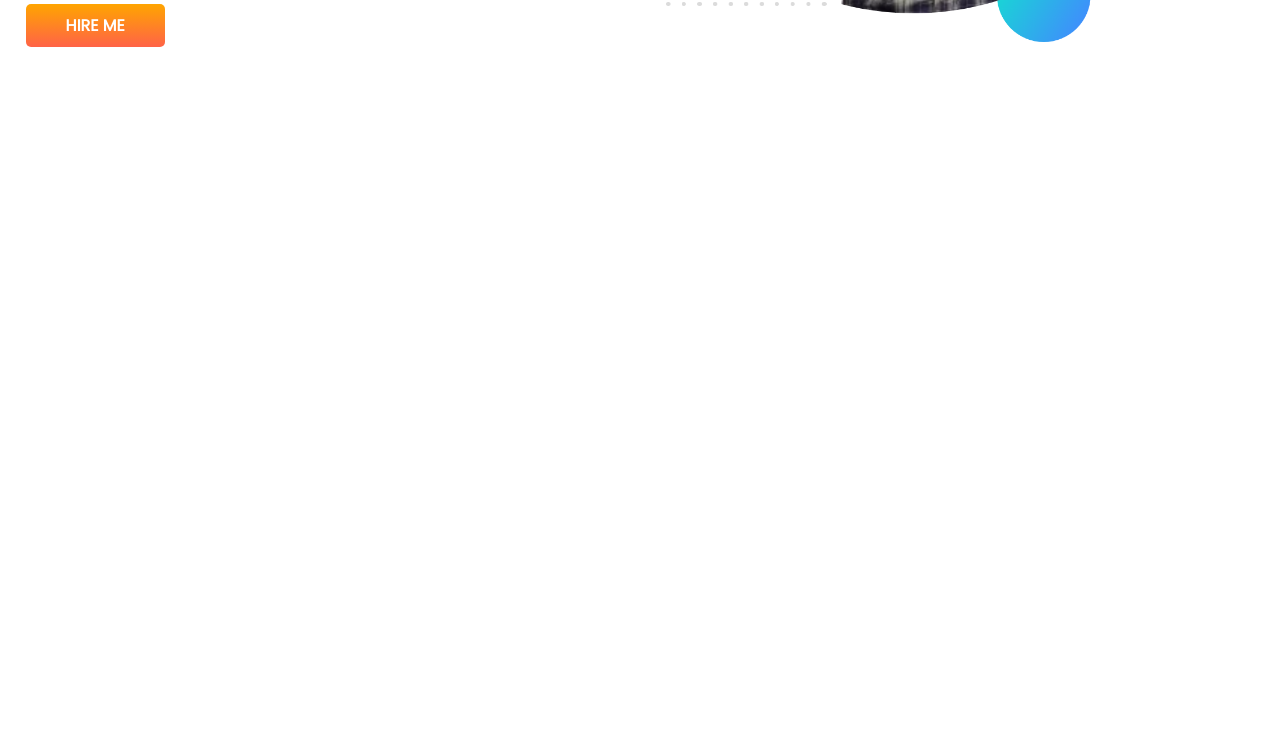
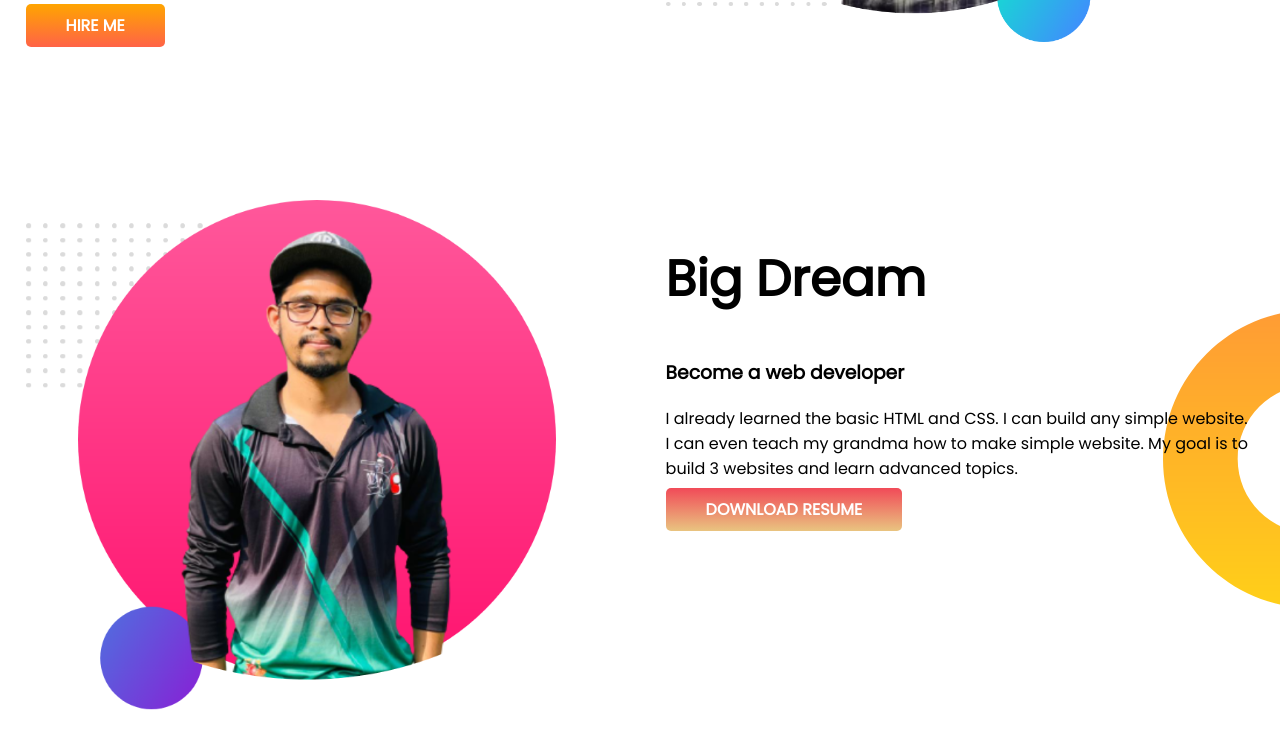
Before and after one commit to Tauhidul513/developer-portfolio, a plain HTML site: page index.html in a window 1280 px wide. Shown: the part 451-1200 px from the top of the page. Before the commit the page ends 800 px from the top, so only its background shows below. Drawn offline with Linux system fonts and the light colour scheme.

Commit message:
mid work

```diff
--- a/index.html
+++ b/index.html
@@ -26,6 +26,18 @@
         </div>
     </section>
 
+    <section class="mid-banner">
+        <div class="second-width">
+            <img src="images/mathe.png" alt="">
+        </div>
+        <div class="second-width">
+            <h1>Big Dream</h1>
+            <h3>Become a web developer</h3>
+            <p>I already learned the basic HTML and CSS. I can build any simple website. I can even teach my grandma how to make simple website. My goal is to build 3 websites and learn advanced topics.</p>
+            <a class="download-resume " target="_blank" href="https://programminghero1.github.io/developer-portfolio/">DOWNLOAD RESUME</a>
+        </div>
+    </section>
+
 </body>
 
 </html>
--- a/style.css
+++ b/style.css
@@ -13,6 +13,7 @@ h1 {
 
 section {
     display: flex;
+    margin-bottom: 100px;
 }
 
 .half-width {
@@ -37,3 +38,27 @@ section {
     background-image: url("images/top-banner.png");
     background-repeat: no-repeat;
 }
+
+.second-width {
+    width: 50%;
+    padding: 2%;
+}
+
+.second-width img {
+    width: 90%;
+}
+
+.download-resume {
+    text-decoration: none;
+    background-image: linear-gradient(rgb(241, 74, 88), rgb(233, 196, 128));
+    padding: 10px 40px;
+    color: white;
+    font-weight: 700;
+    border-radius: 5px;
+}
+
+.mid-banner {
+    background-image: url("images/dream-bg.png");
+    background-repeat: no-repeat;
+    background-position: right;
+}
```
Also changed, not shown: images/mathe.png (added), showoff/mather.jpeg (added).
